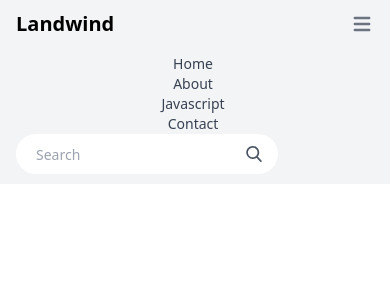
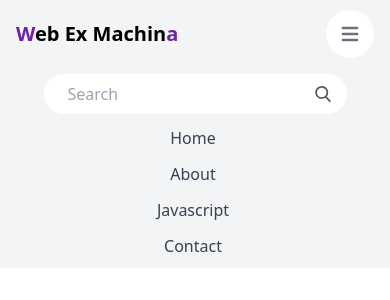
Before and after one commit to Web-Dev-Machina/Monaco-Custom, a React (Vite) app: page / in a window 390 px wide. Shown: the top 300 px of the page. Built offline with nearby package versions, Linux system fonts and the light colour scheme.

Commit message:
Logo update, Navbar update

```diff
--- a/index.html
+++ b/index.html
@@ -2,7 +2,7 @@
 <html lang="en">
   <head>
     <meta charset="UTF-8" />
-    <link rel="icon" type="image/svg+xml" href="/vite.svg" />
+    <link rel="icon" type="image/svg+xml" href="/logo.svg" />
     <meta name="viewport" content="width=device-width, initial-scale=1.0" />
     <title>Web Ex Machina</title>
   </head>
--- a/src/components/Navbar.jsx
+++ b/src/components/Navbar.jsx
@@ -1,47 +1,62 @@
 const Navbar = () => {
+  //Responsive Menu JS Toggle Logic
   return (
     <>
       <nav className="bg-gray-100 py-2.5">
         <div className="mx-auto flex max-w-screen-xl flex-wrap items-center justify-between px-4">
+          {/* Navbar Start - Logo */}
           <a href="#" className="flex items-center">
-            {/* Logo */}
-            <span className="self-center text-xl font-semibold">Landwind</span>
+            <p className="self-center text-xl font-semibold">
+              <span className="text-purple-800">W</span>eb Ex Machin<span className="text-purple-800">a</span>
+            </p>
           </a>
-          {/* Responsive hidden menu button */}
-          <button type="button" className="text-gray-500 sm:hidden">
+          {/* Responsive hidden hamburguer menu*/}
+          <button type="button" className="rounded-full bg-white p-3 text-gray-500 md:hidden">
             <svg className="h-6 w-6" fill="currentColor" viewBox="0 0 20 20" xmlns="http://www.w3.org/2000/svg">
               <path fillRule="evenodd" d="M3 5a1 1 0 011-1h12a1 1 0 110 2H4a1 1 0 01-1-1zM3 10a1 1 0 011-1h12a1 1 0 110 2H4a1 1 0 01-1-1zM3 15a1 1 0 011-1h12a1 1 0 110 2H4a1 1 0 01-1-1z" clipRule="evenodd"></path>
             </svg>
           </button>
-          {/* Menu List*/}
-          <div className="w-full sm:flex sm:w-auto">
-            <ul className="mt-4 flex flex-col items-center text-sm sm:mt-0 sm:flex-row sm:space-x-8">
+
+          {/* Middle Menu List*/}
+          <div className="w-full md:flex md:w-auto">
+            <ul className="text-md mt-4 flex flex-col items-center gap-3 md:mt-0 md:flex-row md:gap-0 md:space-x-8">
+              {/* Responsive Search bar */}
               <li>
-                <a href="#" className="py-2 pl-3 pr-4 text-gray-700 sm:p-0">
+                <div className="relative text-gray-600 md:hidden">
+                  <input type="search" name="serch" placeholder="Search" className="text-md h-10 rounded-full bg-white  pl-6 pr-12 focus:outline-none"></input>
+                  <button type="submit" className="absolute right-0 top-0 mr-4 mt-3">
+                    <svg className="h-4 w-4 fill-current" xmlns="http://www.w3.org/2000/svg" xmlnsXlink="http://www.w3.org/1999/xlink" version="1.1" id="Capa_1" x="0px" y="0px" viewBox="0 0 56.966 56.966" xmlSpace="preserve" width="512px" height="512px">
+                      <path d="M55.146,51.887L41.588,37.786c3.486-4.144,5.396-9.358,5.396-14.786c0-12.682-10.318-23-23-23s-23,10.318-23,23  s10.318,23,23,23c4.761,0,9.298-1.436,13.177-4.162l13.661,14.208c0.571,0.593,1.339,0.92,2.162,0.92  c0.779,0,1.518-0.297,2.079-0.837C56.255,54.982,56.293,53.08,55.146,51.887z M23.984,6c9.374,0,17,7.626,17,17s-7.626,17-17,17  s-17-7.626-17-17S14.61,6,23.984,6z" />
+                    </svg>
+                  </button>
+                </div>
+              </li>
+              <li>
+                <a href="#" className="py-2 pl-3 pr-4 text-gray-700 md:p-0">
                   Home
                 </a>
               </li>
               <li>
-                <a href="#" className="py-2 pl-3 pr-4 text-gray-700 sm:p-0">
+                <a href="#" className="py-2 pl-3 pr-4 text-gray-700 md:p-0">
                   About
                 </a>
               </li>
               <li>
-                <a href="#" className="py-2 pl-3 pr-4 text-gray-700 sm:p-0">
+                <a href="#" className="py-2 pl-3 pr-4 text-gray-700 md:p-0">
                   Javascript
                 </a>
               </li>
               <li>
-                <a href="#" className="py-2 pl-3 pr-4 text-gray-700 sm:p-0">
+                <a href="#" className="py-2 pl-3 pr-4 text-gray-700 md:p-0">
                   Contact
                 </a>
               </li>
             </ul>
           </div>
-          {/* Search Bar */}
-          <div className="relative text-gray-600">
-            <input type="search" name="serch" placeholder="Search" className="h-10 rounded-full bg-white px-5 pr-10 text-sm focus:outline-none"></input>
-            <button type="submit" className="absolute right-0 top-0 mr-4 mt-3">
+          {/*End Search Bar */}
+          <div className="relative hidden text-gray-600 md:inline-block">
+            <input type="search" name="serch" placeholder="Search" className="text-md h-10 rounded-full bg-white  pl-3 pr-7 focus:outline-none"></input>
+            <button type="submit" className="absolute right-0 top-0 mr-2 mt-3">
               <svg className="h-4 w-4 fill-current" xmlns="http://www.w3.org/2000/svg" xmlnsXlink="http://www.w3.org/1999/xlink" version="1.1" id="Capa_1" x="0px" y="0px" viewBox="0 0 56.966 56.966" xmlSpace="preserve" width="512px" height="512px">
                 <path d="M55.146,51.887L41.588,37.786c3.486-4.144,5.396-9.358,5.396-14.786c0-12.682-10.318-23-23-23s-23,10.318-23,23  s10.318,23,23,23c4.761,0,9.298-1.436,13.177-4.162l13.661,14.208c0.571,0.593,1.339,0.92,2.162,0.92  c0.779,0,1.518-0.297,2.079-0.837C56.255,54.982,56.293,53.08,55.146,51.887z M23.984,6c9.374,0,17,7.626,17,17s-7.626,17-17,17  s-17-7.626-17-17S14.61,6,23.984,6z" />
               </svg>
```
Also changed, not shown: public/logo.svg (added).
